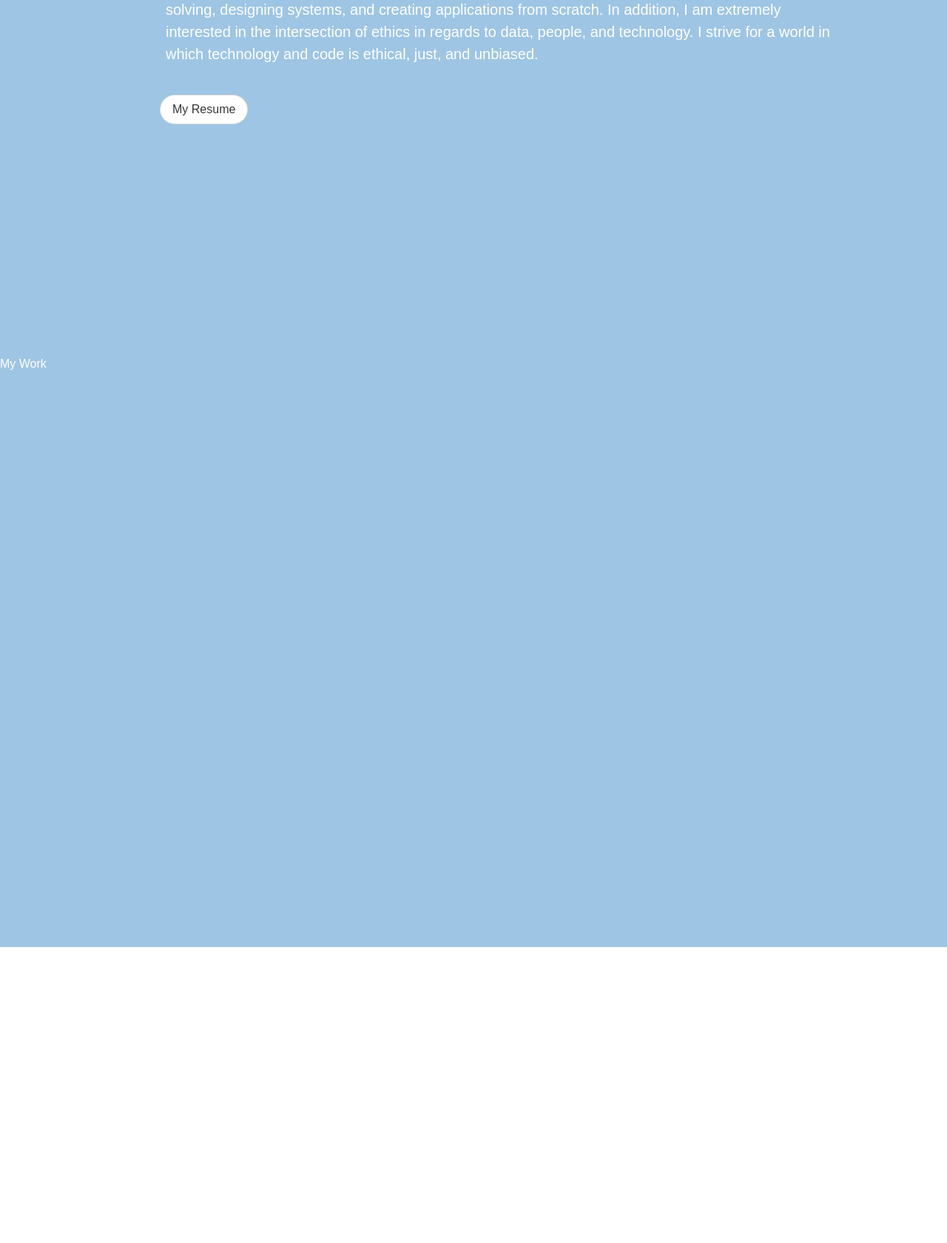
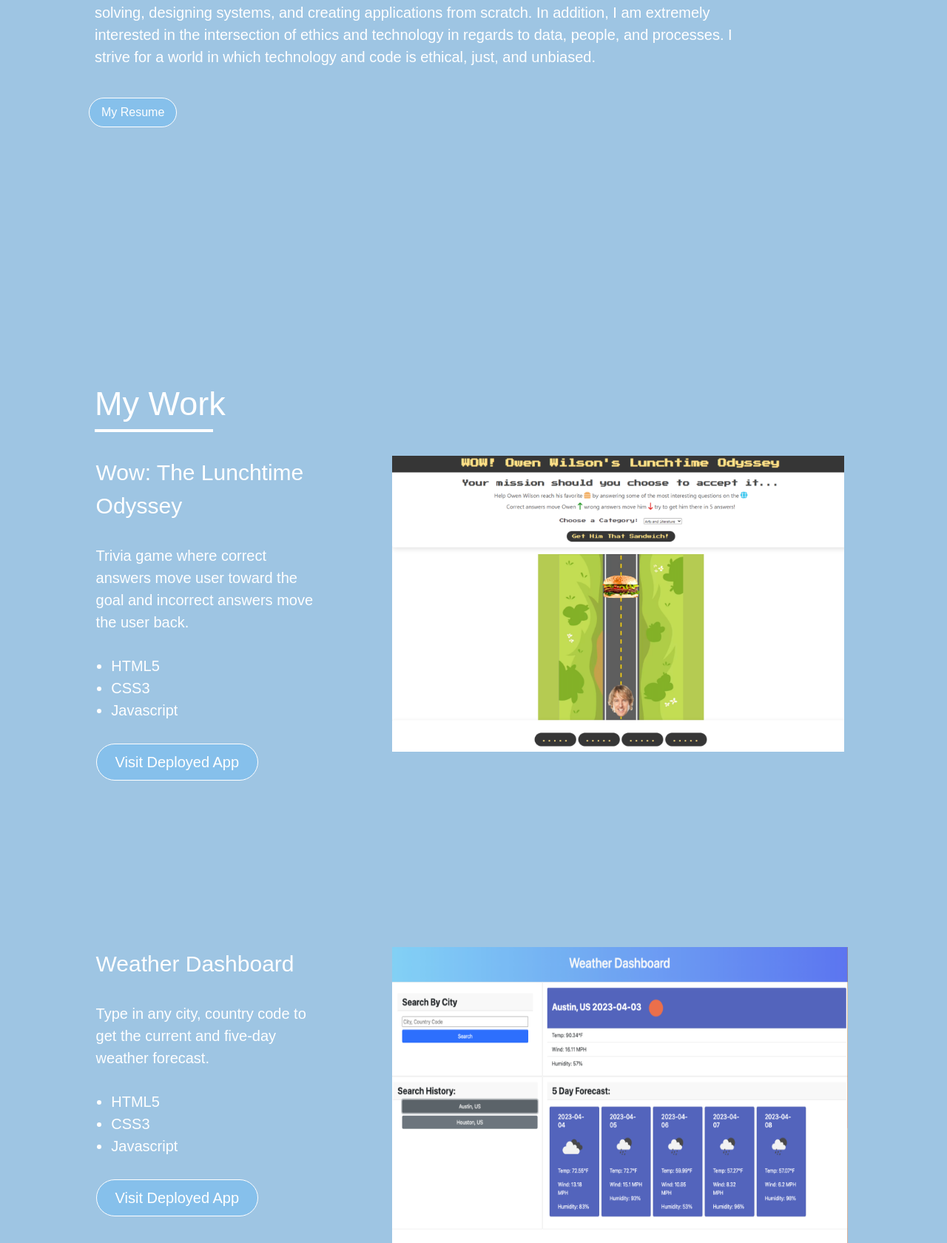
Before and after one commit to erothman1/my-new-portfolio, a plain HTML site: page index.html in a window 1280 px wide. Shown: the part 1120-2800 px from the top of the page at 74% size. Before the commit the page ends 2400 px from the top, so only its background shows below. Drawn offline with nearby package versions, Linux system fonts and the light colour scheme; a web font is replaced by a local one.

Commit message:
added four projects to work section, looking good

```diff
--- a/assets/style.css
+++ b/assets/style.css
@@ -43,14 +43,34 @@ a:hover {
     padding: 1rem;
 }
 
+.button {
+    background-color: rgb(134, 192, 235);
+    color: white;
+    border-color: white;
+}
+
+.button:hover {
+    background-color: transparent;
+    color: white;
+    border-color: white;
+}
+
 #about {
     height: 100vh;
 }
 
-#about h1 {
+h2 {
     font-size: 45px;
     padding: 2rem;
     /* border-bottom: .5rem solid white; */
+}
+
+h2::after {
+    content: "";
+    display: block;
+    height: .3rem;
+    width: 10rem;
+    background-color: white;
 }
 
 #about p {
@@ -61,3 +81,41 @@ a:hover {
 #work {
     height: 100vh;
 }
+
+#contact {
+    height: 100vh;
+}
+
+h3 {
+    font-size: 30px;
+}
+
+#work p, .new-work-page p {
+    font-size: 20px;
+    margin-top: 10%;
+}
+
+#work ul, .new-work-page ul {
+    font-size: 20px;
+    list-style-type: disc;
+    margin-left: 7%;
+    margin-top: 10%;
+}
+
+#work a, .new-work-page a {
+    font-size: 20px;
+    margin-top: 10%;
+}
+
+.offset {
+    margin-left: 3.5%;
+}
+
+img {
+    height: 400px;
+    width: auto;
+}
+
+.new-work-page {
+    height: 100vh;
+}
--- a/index.html
+++ b/index.html
@@ -20,7 +20,7 @@
             </nav>
         </div>
         <div class="columns">
-            <div class="header-text container column is-10 is-offset-2">
+            <div class="header-text container column is-10 is-offset-1">
                 <h1>Elva Rothman</h1>
                 <p style="font-size: 25px; padding: 0 0 1rem 1rem">Aspiring fullstack web developer with an interest in ethics and creativity.</p>
                 <div class="columns">
@@ -32,17 +32,106 @@
 
     <!-- About me page -->
     <section id="about" class="container columns">
-        <div class="column is-10 is-offset-2">
-            <h1>About Me</h1>
+        <div class="column is-10 is-offset-1">
+            <h2>About Me</h2>
             <p>Hi. I'm Elva.</p>
-            <p>I graduated from Tulane University in May 2022 with a degree in Psychology and Social Innovation & Social Entrepreneurship. Along with this, I am currently enrolled in UPenn's Coding Bootcamp where I am learning how to design, develop, and launch web applications using HTML5, CSS3, Javascript, jQuery, Bootstrap, Node.JS, MySQL, MongoDB, Express, Handlebars, and React. I love problem solving, designing systems, and creating applications from scratch. In addition, I am extremely interested in the intersection of ethics in regards to data, people, and technology. I strive for a world in which technology and code is ethical, just, and unbiased.</p>
+            <p>I graduated from Tulane University in May 2022 with a degree in Psychology and Social Innovation & Social Entrepreneurship. Along with this, I am currently enrolled in UPenn's Coding Bootcamp where I am learning how to design, develop, and launch web applications using HTML5, CSS3, Javascript, jQuery, Bootstrap, Node.JS, MySQL, MongoDB, Express, Handlebars, and React. I love problem solving, designing systems, and creating applications from scratch. In addition, I am extremely interested in the intersection of ethics and technology in regards to data, people, and processes. I strive for a world in which technology and code is ethical, just, and unbiased.</p>
             <a href="#resume" class="is-one-fifth button is-rounded" style="padding: 1rem; margin: 1.5rem">My Resume</a>
         </div>
     </section>
 
     <!-- Work page -->
-    <section id="work">
-        <h1>My Work</h1>
+    <section id="work" class="container columns">
+        <div class="column is-10 is-offset-1">
+            <h2>My Work</h2>
+
+            <div class="columns">
+                <div class="offset column is-4 ">
+                    <h3>Wow: The Lunchtime Odyssey</h3>
+                    <p>Trivia game where correct answers move user toward the goal and incorrect answers move the user back.</p>
+                    <ul>
+                        <li>HTML5</li>
+                        <li>CSS3</li>
+                        <li>Javascript</li>
+                    </ul>
+                    <a href="https://erothman1.github.io/Wow-The-Lunchtime-Odyssey/" class="button is-rounded">Visit Deployed App</a>
+                </div>
+                <div class="column is-8 is-offset-1">
+                    <img src="./assets/images/lunchtime.png" alt="screenshot of deployed app">
+                </div>
+            </div>
+
+        </div>
+
+    </section>
+
+    <section class="new-work-page container columns">
+        <div class="column is-10 is-offset-1">
+            <div class="columns">
+                <div class="offset column is-4 ">
+                    <h3>Weather Dashboard</h3>
+                    <p>Type in any city, country code to get the current and five-day weather forecast.</p>
+                    <ul>
+                        <li>HTML5</li>
+                        <li>CSS3</li>
+                        <li>Javascript</li>
+                    </ul>
+                    <a href="https://erothman1.github.io/weather-dashboard/" class="button is-rounded">Visit Deployed App</a>
+                </div>
+                <div class="column is-8 is-offset-1">
+                    <img src="./assets/images/weather-dashboard.png" alt="screenshot of deployed app">
+                </div>
+            </div>
+        </div>
+    </section>
+
+    <section class="new-work-page container columns">
+        <div class="column is-10 is-offset-1">
+            <div class="columns">
+                <div class="offset column is-4 ">
+                    <h3>Password Generator</h3>
+                    <p>Generates password based on the user's preferences</p>
+                    <ul>
+                        <li>HTML5</li>
+                        <li>CSS3</li>
+                        <li>Javascript</li>
+                    </ul>
+                    <a href="https://erothman1.github.io/secret-password-generator/" class="button is-rounded">Visit Deployed App</a>
+                </div>
+                <div class="column is-8 is-offset-1">
+                    <img src="./assets/images/password-generator.png" alt="screenshot of deployed app">
+                </div>
+            </div>
+        </div>
+    </section>
+
+    <section class="new-work-page container columns">
+        <div class="column is-10 is-offset-1">
+            <div class="columns">
+                <div class="offset column is-4 ">
+                    <h3>Code Quiz</h3>
+                    <p>Timed quiz that docks time off the clock for each wrong answer</p>
+                    <ul>
+                        <li>HTML5</li>
+                        <li>CSS3</li>
+                        <li>Javascript</li>
+                    </ul>
+                    <a href="https://erothman1.github.io/ultimate-code-quiz/" class="button is-rounded">Visit Deployed App</a>
+                </div>
+                <div class="column is-8 is-offset-1">
+                    <img src="./assets/images/code-quiz.png" alt="screenshot of deployed app">
+                </div>
+            </div>
+        </div>
+    </section>
+
+
+
+    <!-- Contact page -->
+    <section id="contact" class="container columns">
+        <div class="column is-10 is-offset-1">
+            <h2>Contact Me</h2>
+        </div>
     </section>
 
 </body>
```
Also changed, not shown: assets/images/code-quiz.png (added), assets/images/lunchtime.png (added), assets/images/password-generator.png (added), assets/images/weather-dashboard.png (added).
